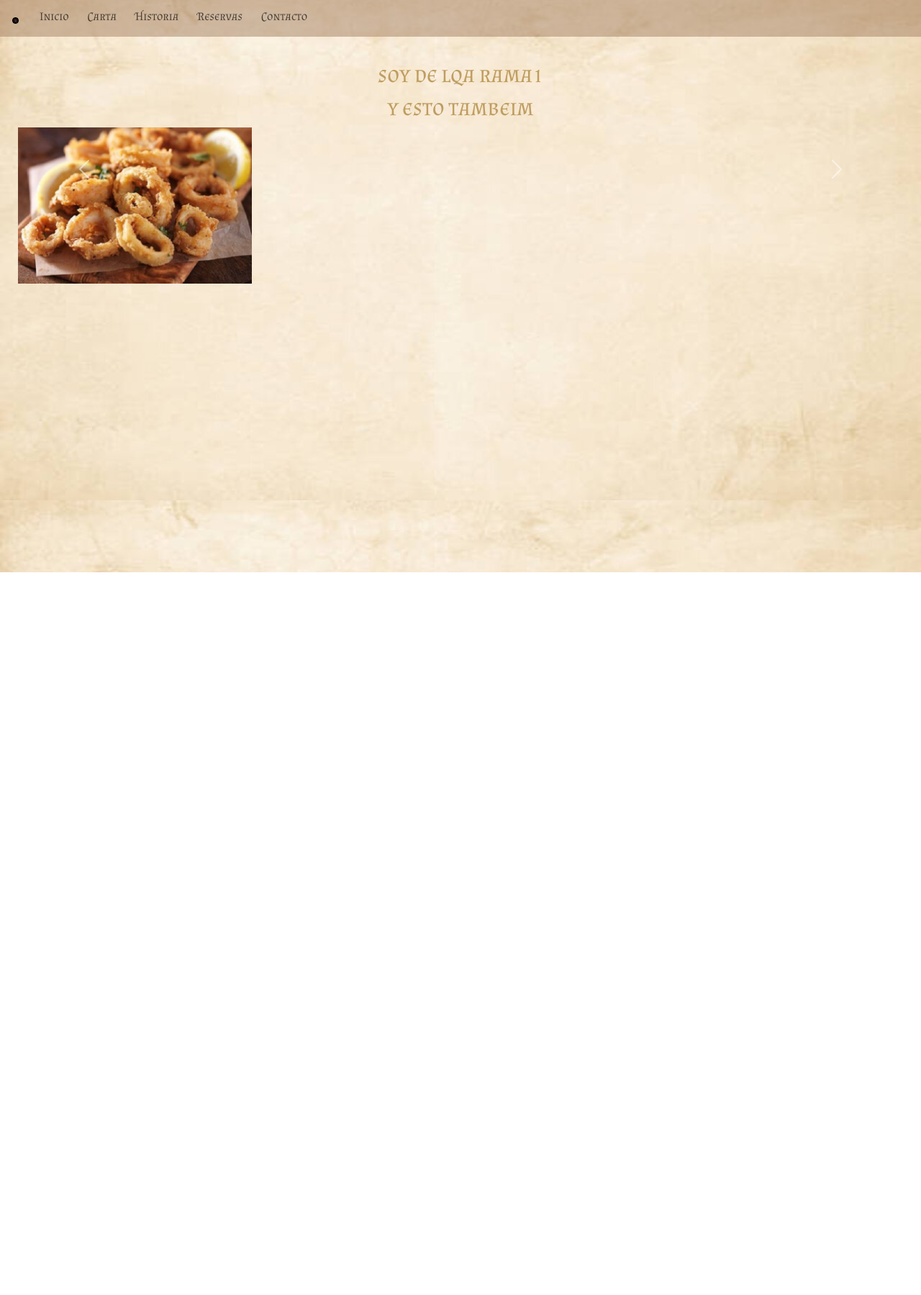
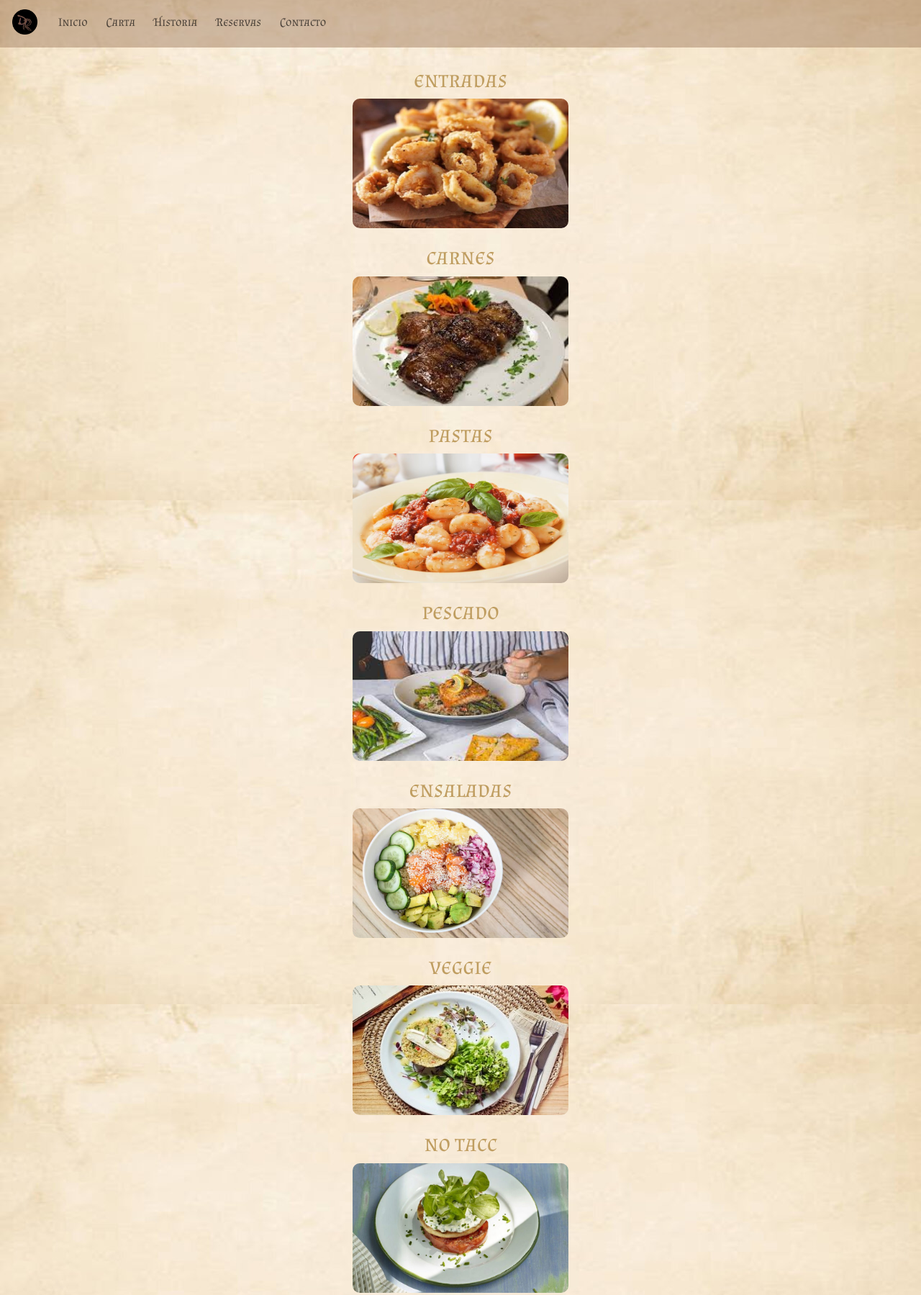
Before and after one commit to baltarodriguezz/PF-Rodriguez, a plain HTML site: page pages/menu.html in a window 1280 px wide. Shown: the part 5-1804 px from the top of the page at 72% size. Before the commit the page ends 800 px from the top, so only its background shows below. Drawn offline with nearby package versions, Linux system fonts and the light colour scheme.

Commit message:
estilo menu para movil

```diff
--- a/css/styles.css
+++ b/css/styles.css
@@ -21,7 +21,7 @@ body{
 }
 
 .img-logo{
-    width: 9px;
+    width: 35px;
     margin: 5px;
 }
 ul{
@@ -225,3 +225,21 @@ a{
     background-color:#a37f617f ;
     transition: background-color 0.5s;
 }
+
+
+
+
+
+
+.menu{
+    display: flex;
+    justify-content: center;
+    flex-direction: column;
+    align-items:center ;
+    gap: 20px;
+    }
+.menu img{
+    width: 300px;
+    height: 180px;
+    border-radius: 10px;
+}
--- a/pages/menu.html
+++ b/pages/menu.html
@@ -46,55 +46,51 @@
         </nav>
     </header>
     <section class="menu">
-        <div id="carouselExample" class="carousel slide">
-            <div class="carousel-inner">
-              <div class="carousel-item active">
-                <h2></h2>
-                <h2>soy de lqa rama1</h2>
-                <h2>y esto tambeim</h2>
-                <img src="../img/Rabas-12345678Home1Home12 (1).jpg" class="item-menu" alt="...">
+        <div>
+          <h2>entradas</h2>
+          <a href="../pages-carta/entradas.html">
+            <img src="../img/Rabas-12345678Home1Home12 (1).jpg" alt=""></a>
         </div>
-              <div class="carousel-item">
-                <h2>CARNES</h2>
-                <img src="../img/carnes (1).jpg" class="item-menu" alt="...">
+        <div>
+          <h2>carnes</h2>
+          <a href="../pages-carta/carnes.html">
+            <img src="../img/carnes (1).jpg" alt=""></a>
         </div>
-              <div class="carousel-item">
-                <h2>PASTAS</h2>
-                <img src="../img/biasatti-gnocchi-papa-jpg (1).jpg" class="item-menu" alt="...">
+        <div>
+          <h2>pastas</h2>
+          <a href="../pages-carta/pastas.html">
+            <img src="../img/biasatti-gnocchi-papa-jpg (1).jpg" alt=""></a>
         </div>
-              <div class="carousel-item">
-                <h2>PESCADO</h2>
-                <img src="../img/pescado.jpg" class="item-menu" alt="...">
+        <div>
+          <h2>pescado</h2>
+          <a href="../pages-carta/pescado.html">
+            <img src="../img/pescado.jpg" alt=""></a>
         </div>
-              <div class="carousel-item">
-                <h2>ENSALADAS</h2>
-                <img src="../img/comida-restaurante-salad-Planet (1).jpg" class="item-menu" alt="...">
+        <div>
+          <h2>ensaladas</h2>
+          <a href="../pages-carta/ensaladas.html">
+            <img src="../img/comida-restaurante-salad-Planet (1).jpg" alt=""></a>
         </div>
-              <div class="carousel-item">
-                <h2>VEGGIE</h2>
-                <img src="../img/64rXS_-51_360x240__1.jpg" class="item-menu" alt="...">
+        <div>
+          <h2>veggie</h2>
+          <a href="../pages-carta/veggie.html">
+            <img src="../img/64rXS_-51_360x240__1.jpg" alt=""></a>
         </div>
-              <div class="carousel-item">
-                <h2>NO TACC</h2>
-                <img src="../img/15587799425031.jpg" class="item-menu" alt="...">
+        <div>
+          <h2>no tacc</h2>
+          <a href="../pages-carta/sintacc.html">
+            <img src="../img/15587799425031.jpg" alt=""></a>
         </div>
-              <div class="carousel-item">
-                <h2>POSTRES</h2>
-                <img src="../img/postre.jpg" class="item-menu" alt="...">
+        <div>
+          <h2>postres</h2>
+          <a href="../pages-carta/postres.html">
+            <img src="../img/postre.jpg" alt=""></a>
         </div>
-              <div class="carousel-item">
-                <h2>BEBIDAS</h2>
-                <img src="../img/bebidass.jpg+.jpg" class="item-menu" alt="...">
-              </div>
-
-            <button class="carousel-control-prev" type="button" data-bs-target="#carouselExample" data-bs-slide="prev">
-              <span class="carousel-control-prev-icon" aria-hidden="true"></span>
-              <span class="visually-hidden">Previous</span>
-            </button>
-            <button class="carousel-control-next" type="button" data-bs-target="#carouselExample" data-bs-slide="next">
-              <span class="carousel-control-next-icon" aria-hidden="true"></span>
-              <span class="visually-hidden">Next</span>
-            </button>
+        <div>
+          <h2>bebidas</h2>
+          <a href="../pages-carta/bebidas.html">
+            <img src="../img/bebidass.jpg+.jpg" alt="">
+          </div></a>
         </div>
     </section>
 
```
Also changed, not shown: pages-carta/bebidas.html (added, +11 -0 lines), pages-carta/carnes.html (added, +11 -0 lines), pages-carta/ensaladas.html (added, +11 -0 lines), pages-carta/entradas.html (added, +11 -0 lines), pages-carta/pastas.html (added, +11 -0 lines), pages-carta/pescado.html (added, +11 -0 lines), pages-carta/postres.html (added, +11 -0 lines), pages-carta/sintacc.html (added, +11 -0 lines), pages-carta/veggie.html (added, +11 -0 lines). Lines whose indentation alone changed are shown as unchanged.
